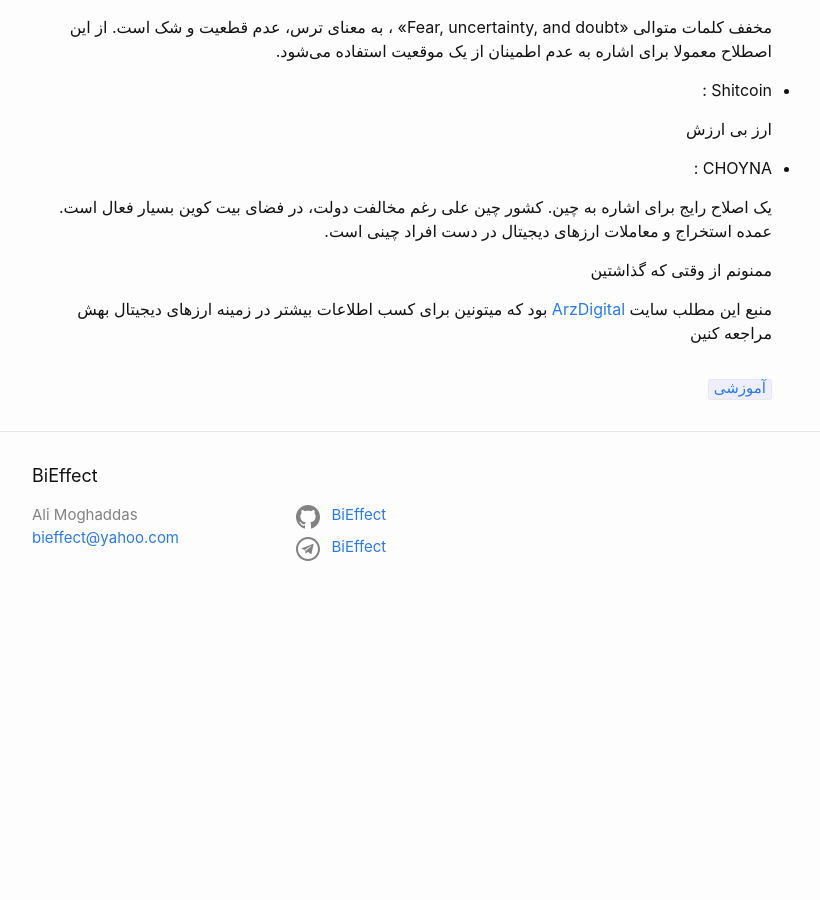
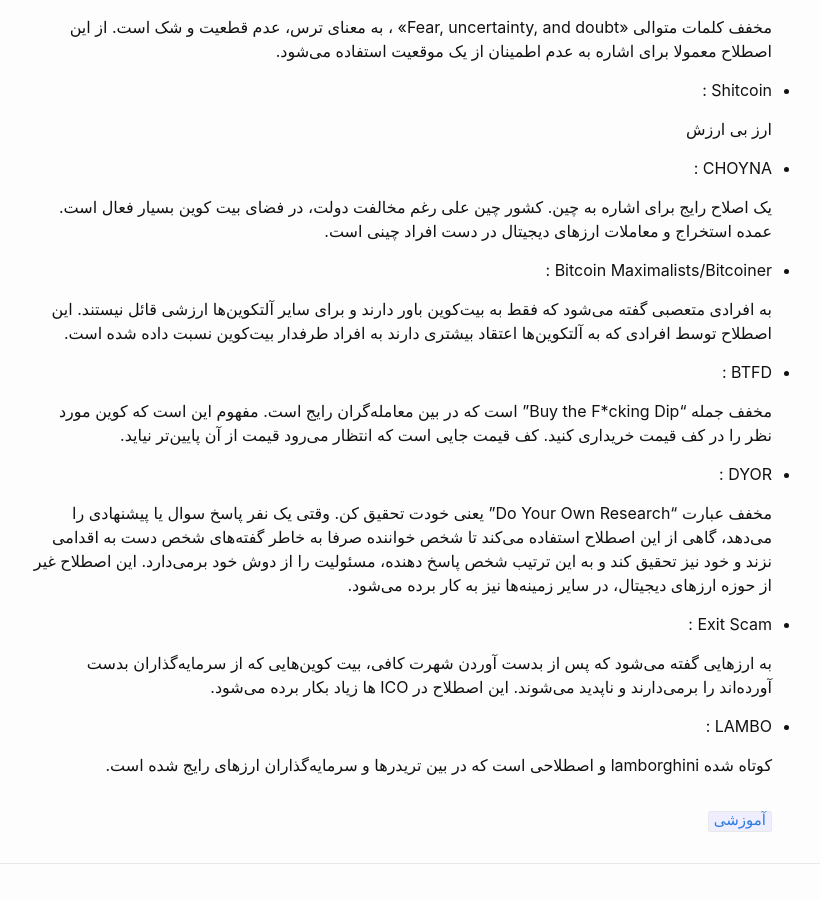
Before and after one commit to BiEffect/BiEffect.github.io, a Jekyll site: the page built from _posts/2018-11-27-cryptocurrency-glossary.md, in a window 1280 px wide and 900 px high, scrolled down 5844 px. Shown: the whole window, without its empty margins (238-1058 px from the left). Built offline with Jekyll 4.4.1, drawn with Linux system fonts in a browser that asks for light colours; comment, search, counter and statistics services are not loaded; before the commit the page ends 6467 px from its top, so only the background shows below that; some of the changed text lies outside the part shown.

Commit message:
Update 2018-11-27-cryptocurrency-glossary.md

```diff
--- a/_posts/2018-11-27-cryptocurrency-glossary.md
+++ b/_posts/2018-11-27-cryptocurrency-glossary.md
@@ -249,6 +249,22 @@ HODL یک میم اینترنتی و اصطلاح عامیانه است که د
 
 یک اصلاح رایج برای اشاره به چین. کشور چین علی رغم مخالفت دولت، در فضای بیت کوین بسیار فعال است. عمده استخراج و معاملات ارزهای دیجیتال در دست افراد چینی است.
 
-ممنونم از وقتی که گذاشتین
+* Bitcoin Maximalists/Bitcoiner :
 
-منبع این مطلب سایت [ArzDigital](https://arzdigital.com) بود که میتونین برای کسب اطلاعات بیشتر در زمینه ارزهای دیجیتال بهش مراجعه کنین
+به افرادی متعصبی گفته می‌شود که فقط به بیت‌کوین باور دارند و برای سایر آلتکوین‌ها ارزشی قائل نیستند. این اصطلاح توسط افرادی که به آلتکوین‌ها اعتقاد بیشتری دارند به افراد طرفدار بیت‌کوین نسبت داده شده است.
+
+* BTFD :
+
+مخفف جمله “Buy the F*cking Dip” است که در بین معامله‌گران رایج است. مفهوم این است که کوین مورد نظر را در کف قیمت خریداری کنید. کف قیمت جایی است که انتظار می‌رود قیمت از آن پایین‌تر نیاید.
+
+* DYOR :
+
+مخفف عبارت “Do Your Own Research” یعنی خودت تحقیق کن. وقتی یک نفر پاسخ سوال یا پیشنهادی را می‌دهد، گاهی از این اصطلاح استفاده می‌کند تا شخص خواننده صرفا به خاطر گفته‌های شخص دست به اقدامی نزند و خود نیز تحقیق کند و به این ترتیب شخص پاسخ دهنده، مسئولیت را از دوش خود برمی‌دارد. این اصطلاح غیر از حوزه ارزهای دیجیتال، در سایر زمینه‌ها نیز به کار برده می‌شود.
+
+* Exit Scam :
+
+به ارزهایی گفته می‌شود که پس از بدست آوردن شهرت کافی، بیت کوین‌هایی که از سرمایه‌گذاران بدست آورده‌اند را برمی‌دارند و ناپدید می‌شوند. این اصطلاح در ICO ها زیاد بکار برده می‌شود.
+
+* LAMBO :
+
+کوتاه شده lamborghini و اصطلاحی است که در بین تریدرها و سرمایه‌گذاران ارزهای رایج شده است.
```
Also changed, not shown: other parts of _posts/2018-11-27-cryptocurrency-glossary.md (+2 -2 lines).
